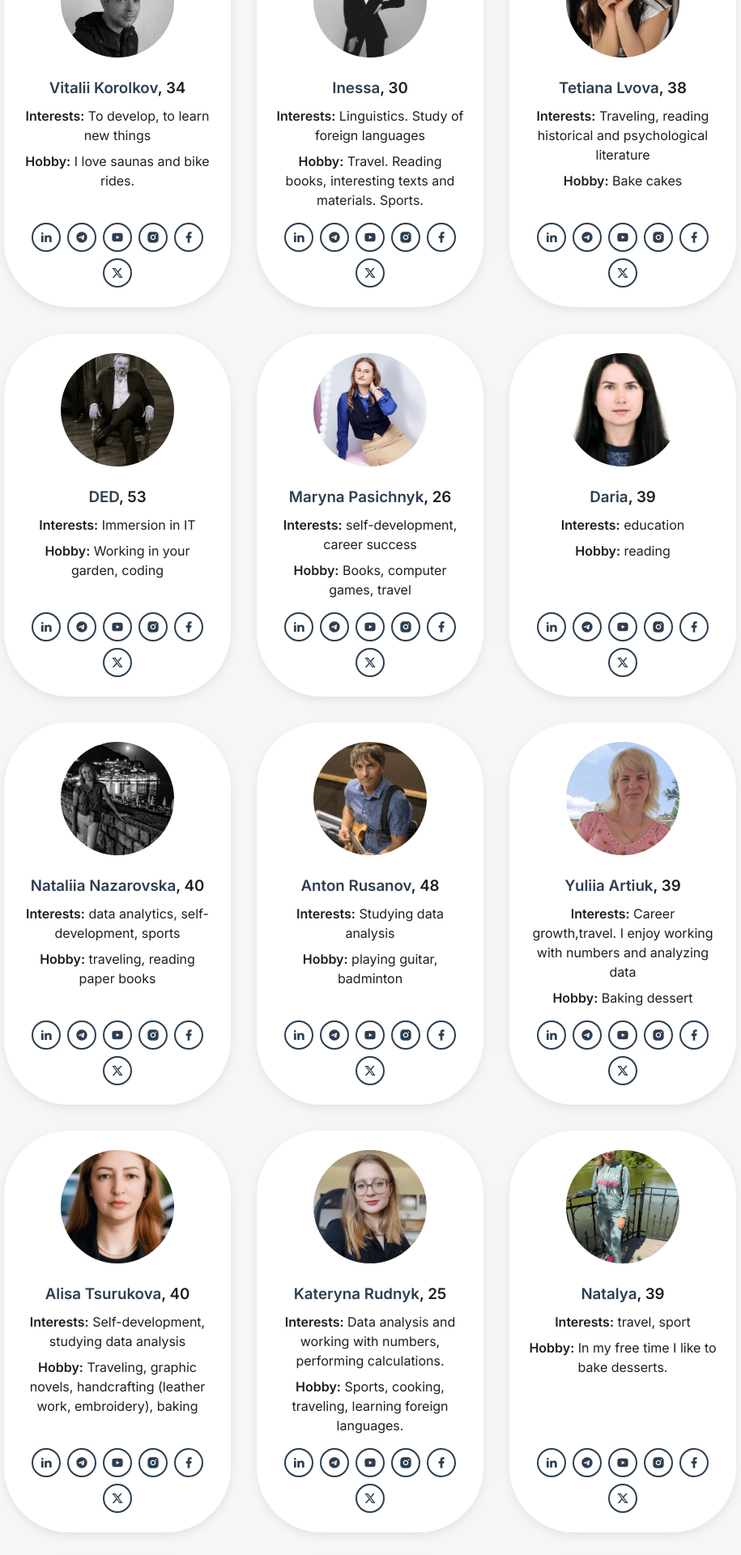
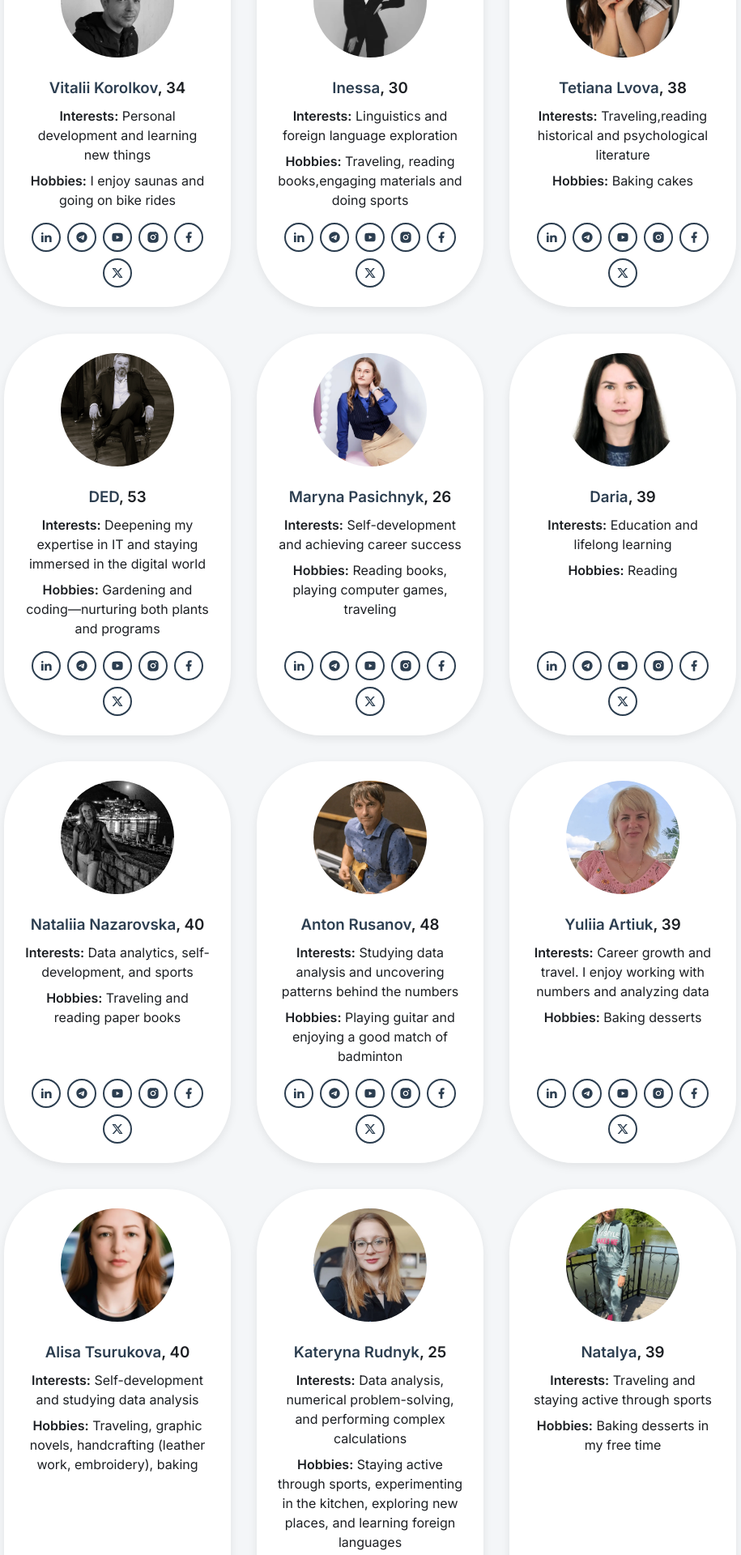
Before and after one commit to Ded-Goit/my-book-site, a Next.js app: page /team in a window 1280 px wide. Shown: the part 480-2400 px from the top of the page at 81% size, without its empty margins (183-1098 px from the left). Built offline with nearby package versions, Linux system fonts and the light colour scheme.

Commit message:
edit hobbies

```diff
--- a/app/team/page.tsx
+++ b/app/team/page.tsx
@@ -16,9 +16,9 @@ const team = [
   {
     name: "Vitalii Korolkov",
     age: 34,
-    interests: "To develop, to learn new things",
+    interests: "Personal development and learning new things",
     photo: "/team/vitalii_korolkov.webp",
-    hobby: "I love saunas and bike rides.",
+    hobby: "I enjoy saunas and going on bike rides",
     email: "korolkovitalii@gmail.com",
     socials: {
       linkedin: "https://www.linkedin.com/in/vitalii-korolkov-1ab800339/",
@@ -32,9 +32,9 @@ const team = [
   {
     name: "Inessa",
     age: 30,
-    interests: "Linguistics. Study of foreign languages",
+    interests: "Linguistics and foreign language exploration",
     photo: "/team/inessa.webp",
-    hobby: "Travel. Reading books, interesting texts and materials. Sports.",
+    hobby: "Traveling, reading books,engaging materials and doing sports",
     email: "dlya.del27@gmail.com",
     socials: {
       linkedin: "https://linkedin.com/",
@@ -48,9 +48,9 @@ const team = [
   {
     name: "Tetiana Lvova",
     age: 38,
-    interests: "Traveling, reading historical and psychological literature",
+    interests: "Traveling,reading historical and psychological literature",
     photo: "/team/tetiana_lvova.webp",
-    hobby: "Bake cakes",
+    hobby: "Baking cakes",
     email: "ltvlvova@gmail.com",
     socials: {
       linkedin: "https://linkedin.com/",
@@ -64,9 +64,10 @@ const team = [
   {
     name: "DED",
     age: 53,
-    interests: "Immersion in IT",
+    interests:
+      "Deepening my expertise in IT and staying immersed in the digital world",
     photo: "/team/DEDda.webp",
-    hobby: "Working in your garden, coding",
+    hobby: "Gardening and coding—nurturing both plants and programs",
     email: "mgm.agro04@gmail.com",
     socials: {
       linkedin: "https://www.linkedin.com/in/andrii-ded-romanov/",
@@ -80,9 +81,9 @@ const team = [
   {
     name: "Maryna Pasichnyk",
     age: 26,
-    interests: "self-development, career success",
+    interests: "Self-development and achieving career success",
     photo: "/team/maryna_pasichnyk.webp",
-    hobby: "Books, computer games, travel",
+    hobby: "Reading books, playing computer games, traveling",
     email: "marikimbzenshik@gmail.com",
     socials: {
       linkedin: "https://linkedin.com/",
@@ -96,9 +97,9 @@ const team = [
   {
     name: "Daria",
     age: 39,
-    interests: "education",
+    interests: "Education and lifelong learning",
     photo: "/team/daria.webp",
-    hobby: "reading",
+    hobby: "Reading",
     email: "daria2k7@ukr.net",
     socials: {
       linkedin: "https://linkedin.com/",
@@ -112,9 +113,9 @@ const team = [
   {
     name: "Nataliia Nazarovska",
     age: 40,
-    interests: "data analytics, self-development, sports",
+    interests: "Data analytics, self-development, and sports",
     photo: "/team/nataliia_nazarovska.webp",
-    hobby: "traveling, reading paper books",
+    hobby: "Traveling and reading paper books",
     email: "nnazarowska@gmail.com",
     socials: {
       linkedin: "https://www.linkedin.com/in/nataliia-nazarovska/",
@@ -128,9 +129,10 @@ const team = [
   {
     name: "Anton Rusanov",
     age: 48,
-    interests: "Studying data analysis",
+    interests:
+      "Studying data analysis and uncovering patterns behind the numbers",
     photo: "/team/anton_rusanov.webp",
-    hobby: "playing guitar, badminton",
+    hobby: "Playing guitar and enjoying a good match of badminton",
     email: "ruanvlad@gmail.com",
     socials: {
       linkedin: "https://www.linkedin.com/in/anton-ruan-rusanov",
@@ -145,9 +147,9 @@ const team = [
     name: "Yuliia Artiuk",
     age: 39,
     interests:
-      "Career growth,travel. I enjoy working with numbers and analyzing data",
+      "Career growth and travel. I enjoy working with numbers and analyzing data",
     photo: "/team/yuliia_artiuk.webp",
-    hobby: "Baking dessert",
+    hobby: "Baking desserts",
     email: "artiukyu@gmail.com",
     socials: {
       linkedin: "https://linkedin.com/",
@@ -161,7 +163,7 @@ const team = [
   {
     name: "Alisa Tsurukova",
     age: 40,
-    interests: "Self-development, studying data analysis",
+    interests: "Self-development and studying data analysis",
     photo: "/team/alisa_tsurukova.webp",
     hobby:
       "Traveling, graphic novels, handcrafting (leather work, embroidery), baking",
@@ -179,9 +181,10 @@ const team = [
     name: "Kateryna Rudnyk",
     age: 25,
     interests:
-      "Data analysis and working with numbers, performing calculations.",
+      "Data analysis, numerical problem-solving, and performing complex calculations",
     photo: "/team/kateryna_rudnyk.webp",
-    hobby: "Sports, cooking, traveling, learning foreign languages.",
+    hobby:
+      "Staying active through sports, experimenting in the kitchen, exploring new places, and learning foreign languages",
     email: "katyarudnik00@gmail.com",
     socials: {
       linkedin: "https://www.linkedin.com/in/katya-rudnik256h452/",
@@ -195,9 +198,9 @@ const team = [
   {
     name: "Natalya",
     age: 39,
-    interests: "travel, sport",
+    interests: "Traveling and staying active through sports",
     photo: "/team/natalya_demarchuk.webp",
-    hobby: "In my free time I like to bake desserts.",
+    hobby: "Baking desserts in my free time",
     email: "nata.demarchuk@gmail.com",
     socials: {
       linkedin: "https://linkedin.com/",
@@ -211,7 +214,7 @@ const team = [
   {
     name: "Larysa Yevsiukova",
     age: 52,
-    interests: "Self-development, modern information technologies",
+    interests: "Self-development and modern information technologies",
     photo: "/team/larysa_evsiukova.webp",
     hobby: "Spending time in nature, growing plants, sewing",
     email: "laraevs18@gmail.com",
@@ -229,7 +232,7 @@ const team = [
     age: 20,
     interests: "Personal and career development",
     photo: "/team/oleksandra-baranchuk.webp",
-    hobby: "Reading, active leisure, solving logic puzzles",
+    hobby: "Reading, staying active, solving logic puzzles",
     email: "baranchukoleksandra@gmail.com",
     socials: {
       linkedin: "https://linkedin.com/",
@@ -243,9 +246,9 @@ const team = [
   {
     name: "Anna Popko",
     age: 26,
-    interests: "IT, creative professions",
+    interests: "Information technology and creative professions",
     photo: "/team/anna_popko.webp",
-    hobby: "Reading, drawing and nature walks.",
+    hobby: "Reading, drawing, enjoying walks in nature",
     email: "a.popko@goit.ua",
     socials: {
       linkedin: "https://www.linkedin.com/in/anna-popko-1ab964272/",
@@ -349,7 +352,7 @@ export default function TeamPage() {
                 <strong>Interests:</strong> {member.interests}
               </p>
               <p>
-                <strong>Hobby:</strong> {member.hobby}
+                <strong>Hobbies:</strong> {member.hobby}
               </p>
             </div>
             <div className={styles.socials}>
```
